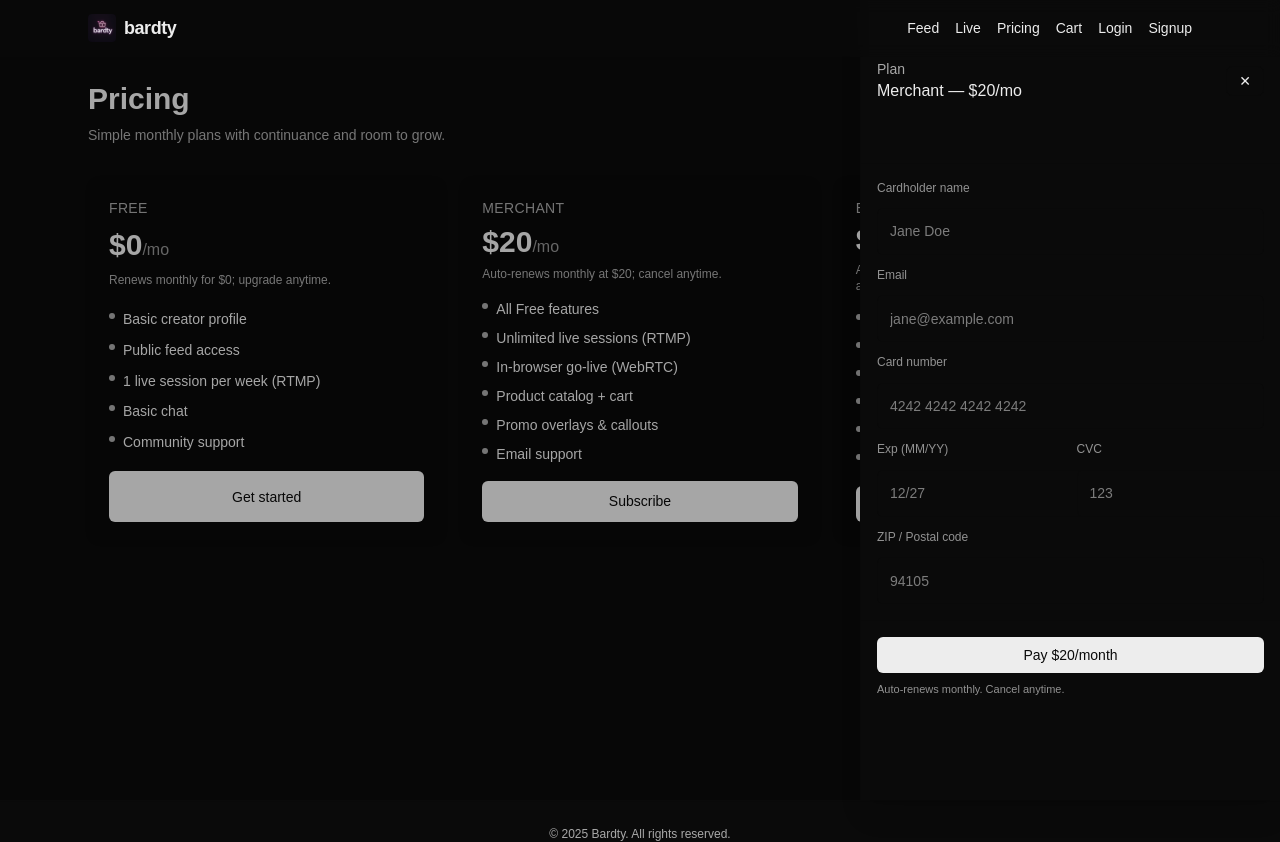
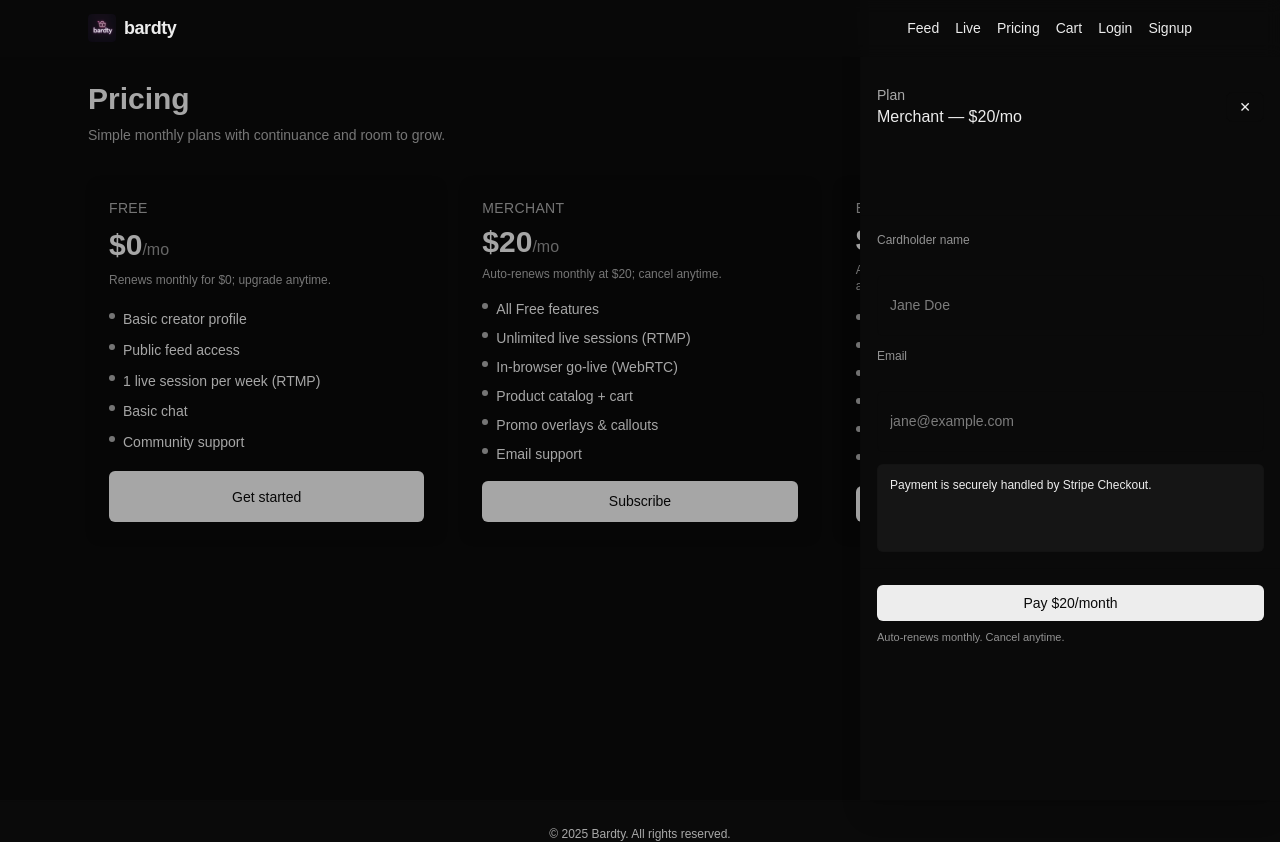
Before and after one commit to averagegio/bardty, a Next.js app: page /pricing in a window 1280 px wide. Both pictures are taken after a click on the button 639 px from the left and 360 px from the top of the page. Built offline with nearby package versions, Linux system fonts and the light colour scheme.

Commit message:
feat(stripe): add Stripe deps, create subscription Checkout Session API, redirect sidebar to Stripe Checkout

```diff
--- a/app/api/checkout/route.js
+++ b/app/api/checkout/route.js
@@ -1,14 +1,41 @@
+import Stripe from "stripe";
+
 export async function POST(request) {
+  const body = await request.json().catch(() => ({}));
+  const { plan, email } = body || {};
+  if (plan !== "merchant" && plan !== "enterprise") {
+    return Response.json({ error: "Unsupported plan" }, { status: 400 });
+  }
+
+  const secret = process.env.STRIPE_SECRET_KEY;
+  const priceMap = {
+    merchant: process.env.STRIPE_PRICE_MERCHANT, // recurring price id
+    enterprise: process.env.STRIPE_PRICE_ENTERPRISE, // recurring price id
+  };
+  const priceId = priceMap[plan];
+
+  if (!secret || !priceId) {
+    return Response.json({ error: "Stripe is not configured" }, { status: 500 });
+  }
+
+  const stripe = new Stripe(secret, { apiVersion: "2024-06-20" });
+
   try {
-    const body = await request.json().catch(() => ({}));
-    const { plan, name, email, cardNumber, exp, cvc } = body || {};
-    if (!plan || !name || !email || !cardNumber || !exp || !cvc) {
-      return Response.json({ error: "Missing required fields" }, { status: 400 });
-    }
-    // This is a mock endpoint. Replace with a PSP integration (e.g., Stripe) in production.
-    await new Promise((r) => setTimeout(r, 600));
-    return Response.json({ ok: true, plan });
+    const origin = request.headers.get("origin") || request.headers.get("referer") || "";
+    const success_url = `${origin?.replace(/\/?$/, "")}\/pricing?checkout=success`;
+    const cancel_url = `${origin?.replace(/\/?$/, "")}\/pricing?checkout=cancel`;
+
+    const session = await stripe.checkout.sessions.create({
+      mode: "subscription",
+      customer_email: email,
+      line_items: [{ price: priceId, quantity: 1 }],
+      allow_promotion_codes: true,
+      success_url,
+      cancel_url,
+    });
+
+    return Response.json({ id: session.id, url: session.url });
   } catch (e) {
-    return Response.json({ error: "Checkout failed" }, { status: 500 });
+    return Response.json({ error: e?.message || "Stripe Checkout failed" }, { status: 500 });
   }
 }
--- a/app/components/CheckoutSidebar.js
+++ b/app/components/CheckoutSidebar.js
@@ -6,10 +6,6 @@ export default function CheckoutSidebar({ open, plan, onClose }) {
   const [form, setForm] = useState({
     name: "",
     email: "",
-    cardNumber: "",
-    exp: "",
-    cvc: "",
-    zip: "",
   });
   const [submitting, setSubmitting] = useState(false);
   const [error, setError] = useState("");
@@ -32,8 +28,7 @@ export default function CheckoutSidebar({ open, plan, onClose }) {
     setError("");
     setSubmitting(true);
     try {
-      // Simple client-side checks; real apps should use a PSP like Stripe.
-      if (!form.name || !form.email || !form.cardNumber || !form.exp || !form.cvc) {
+      if (!form.name || !form.email) {
         setError("Please complete all required fields.");
         setSubmitting(false);
         return;
@@ -41,13 +36,14 @@ export default function CheckoutSidebar({ open, plan, onClose }) {
       const res = await fetch("/api/checkout", {
         method: "POST",
         headers: { "Content-Type": "application/json" },
-        body: JSON.stringify({ plan: plan.id, ...form }),
+        body: JSON.stringify({ plan: plan.id, email: form.email, name: form.name }),
       });
-      if (!res.ok) {
-        const data = await res.json().catch(() => ({}));
+      const data = await res.json().catch(() => ({}));
+      if (!res.ok || !data.url) {
         throw new Error(data.error || "Checkout failed");
       }
-      setSuccess(true);
+      window.location.href = data.url;
+      return;
     } catch (err) {
       setError(err?.message || "Checkout failed");
     } finally {
@@ -92,50 +88,8 @@ export default function CheckoutSidebar({ open, plan, onClose }) {
               required
             />
           </div>
-          <div className="grid gap-1">
-            <label className="text-xs text-foreground/60">Card number</label>
-            <input
-              inputMode="numeric"
-              value={form.cardNumber}
-              onChange={(e) => setForm((f) => ({ ...f, cardNumber: e.target.value }))}
-              className="rounded-md border border-black/[.08] dark:border-white/[.145] px-3 py-2 text-sm bg-background"
-              placeholder="4242 4242 4242 4242"
-              required
-            />
-          </div>
-          <div className="grid grid-cols-2 gap-3">
-            <div className="grid gap-1">
-              <label className="text-xs text-foreground/60">Exp (MM/YY)</label>
-              <input
-                inputMode="numeric"
-                value={form.exp}
-                onChange={(e) => setForm((f) => ({ ...f, exp: e.target.value }))}
-                className="rounded-md border border-black/[.08] dark:border-white/[.145] px-3 py-2 text-sm bg-background"
-                placeholder="12/27"
-                required
-              />
-            </div>
-            <div className="grid gap-1">
-              <label className="text-xs text-foreground/60">CVC</label>
-              <input
-                inputMode="numeric"
-                value={form.cvc}
-                onChange={(e) => setForm((f) => ({ ...f, cvc: e.target.value }))}
-                className="rounded-md border border-black/[.08] dark:border-white/[.145] px-3 py-2 text-sm bg-background"
-                placeholder="123"
-                required
-              />
-            </div>
-          </div>
-          <div className="grid gap-1">
-            <label className="text-xs text-foreground/60">ZIP / Postal code</label>
-            <input
-              inputMode="numeric"
-              value={form.zip}
-              onChange={(e) => setForm((f) => ({ ...f, zip: e.target.value }))}
-              className="rounded-md border border-black/[.08] dark:border-white/[.145] px-3 py-2 text-sm bg-background"
-              placeholder="94105"
-            />
+          <div className="rounded-md border border-black/[.08] dark:border-white/[.145] p-3 text-xs bg-foreground/5">
+            Payment is securely handled by Stripe Checkout.
           </div>
 
           {error ? <div className="text-xs text-red-600">{error}</div> : null}
--- a/package.json
+++ b/package.json
@@ -16,6 +16,8 @@
     "bcryptjs": "^3.0.2",
     "hls.js": "^1.5.14",
     "jose": "^6.0.12",
+    "@stripe/stripe-js": "^2.4.0",
+    "stripe": "^14.0.0",
     "livekit-client": "^2.5.0",
     "livekit-server-sdk": "^2.4.0",
     "next": "15.4.6",
```
